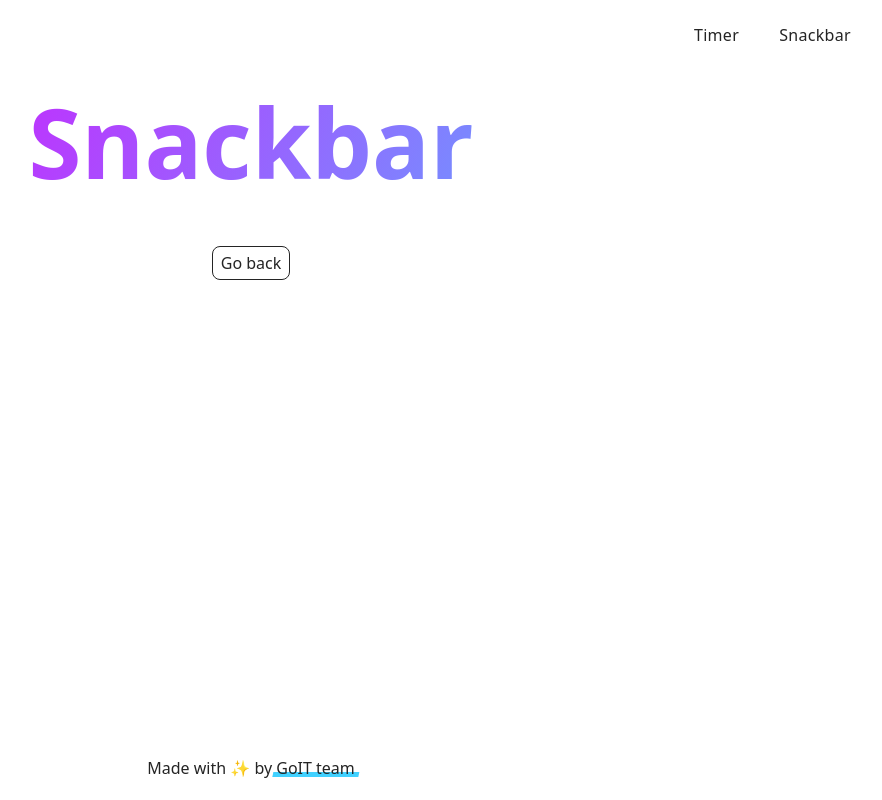
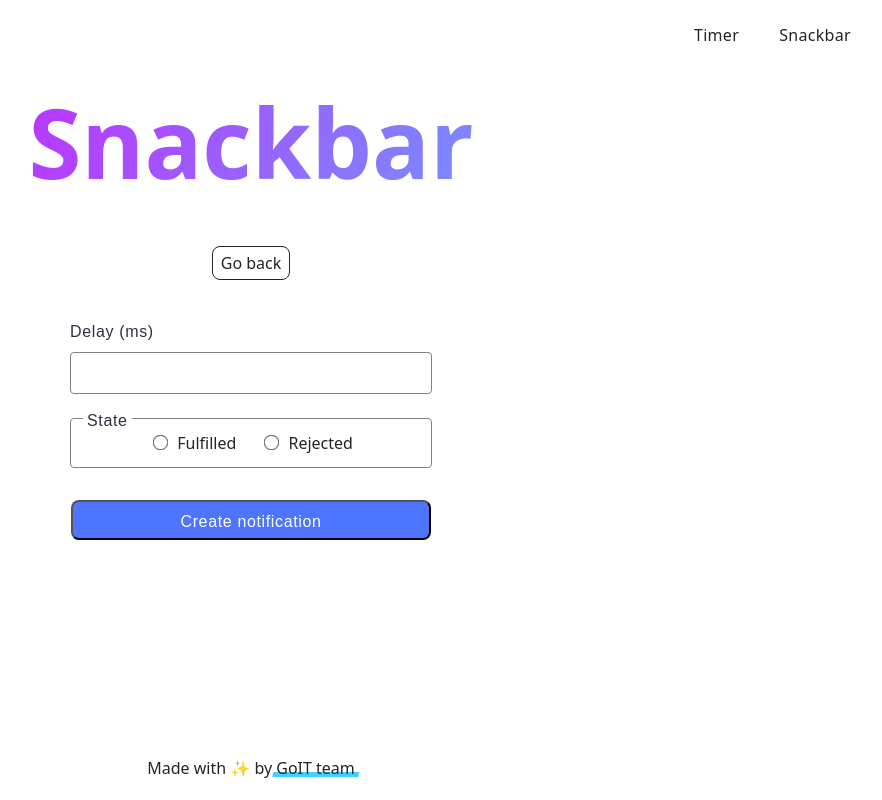
Before and after one commit to Yaroslav13-13/goit-js-hw-10, a website built with Vite: page src/2-snackbar.html in a window 1280 px wide. Shown: the whole page, without its empty margins (389-1271 px from the left). Built offline with nearby package versions, Linux system fonts and the light colour scheme.

Commit message:
HW-JS-10

```diff
--- a/src/2-snackbar.html
+++ b/src/2-snackbar.html
@@ -21,8 +21,29 @@
         </h1>
         <load src="./partials/back-link.html" />
       </div>
+      <form class="form">
+        <label class="label-form">
+          Delay (ms)
+          <input class="input-form" type="number" name="delay" required />
+        </label>
+
+        <fieldset class="fieldset-form">
+          <legend class="legend-form">State</legend>
+          <label class="state-lebel">
+            <input type="radio" name="state" value="fulfilled" required />
+            Fulfilled
+          </label>
+          <label>
+            <input type="radio" name="state" value="rejected" required />
+            Rejected
+          </label>
+        </fieldset>
+
+        <button class="form-btn" type="submit">Create notification</button>
+      </form>
     </main>
 
     <load src="./partials/footer.html" />
+    <script type="module" src="./js/2-snackbar.js"></script>
   </body>
 </html>
--- /dev/null
+++ b/src/css/2-snackbar.css
@@ -0,0 +1,108 @@
+.form {
+  display: flex;
+  flex-direction: column;
+  align-items: center;
+  justify-content: center;
+  margin-top: 40px;
+  gap: 8px;
+}
+
+.label-form {
+  display: flex;
+  flex-direction: column;
+  align-items: start;
+  gap: 8px;
+  font-family: 'Montserrat', sans-serif;
+  font-weight: 400;
+  font-size: 16px;
+  line-height: 1.5;
+  letter-spacing: 0.04em;
+  color: #2e2f42;
+}
+
+.input-form {
+  padding: 0 16px;
+  border: 1px solid #808080;
+  border-radius: 4px;
+  width: 328px;
+  height: 40px;
+  font-family: 'Montserrat', sans-serif;
+  font-weight: 400;
+  font-size: 16px;
+  line-height: 1.5;
+  letter-spacing: 0.04em;
+  color: #2e2f42;
+}
+
+.input-form:hover {
+  border-color: #000;
+  border-radius: 4px;
+}
+
+input:focus {
+  border: 1px solid #4e75ff;
+  border-radius: 4px;
+  outline: none;
+}
+
+.form input[type='radio'] {
+  transform: scale(1.2);
+  margin-right: 6px;
+}
+
+.fieldset-form {
+  display: flex;
+  flex-direction: row;
+
+  justify-content: center;
+  gap: 24px;
+  width: 328px;
+  height: 78;
+  padding: 12px 16px;
+  border: 1px solid #808080;
+  border-radius: 4px;
+  position: relative;
+  margin-top: 16px;
+  margin-bottom: 24px;
+}
+
+.legend-form {
+  position: absolute;
+  top: -10px;
+  left: 12px;
+  background-color: #fff;
+  padding: 0 4px;
+  font-family: 'Montserrat', sans-serif;
+  font-weight: 400;
+  font-size: 16px;
+  line-height: 1.5;
+  letter-spacing: 0.04em;
+  color: #2e2f42;
+}
+
+.state-label {
+  display: flex;
+  align-items: center;
+  gap: 8px;
+  font-family: 'Montserrat', sans-serif;
+  font-size: 16px;
+  color: #2e2f42;
+}
+
+.form input[type='radio'] {
+  transform: scale(1.2);
+}
+
+.form-btn {
+  border-radius: 8px;
+  padding: 8px 16px;
+  width: 360px;
+  height: 40px;
+  background-color: #4e75ff;
+  font-family: 'Montserrat', sans-serif;
+  font-weight: 500;
+  font-size: 16px;
+  line-height: 1.5;
+  letter-spacing: 0.04em;
+  color: #fff;
+}
--- a/src/css/styles.css
+++ b/src/css/styles.css
@@ -17,3 +17,4 @@
 @import url('./back-link.css');
 @import url('./footer.css');
 @import url('./timer.css');
+@import url('./2-snackbar.css');
--- a/src/js/2-snackbar.js
+++ b/src/js/2-snackbar.js
@@ -0,0 +1,43 @@
+import iziToast from 'izitoast';
+import 'izitoast/dist/css/iziToast.min.css';
+
+const form = document.querySelector('.form');
+
+form.addEventListener('submit', onFormSubmit);
+
+function onFormSubmit(e) {
+  e.preventDefault();
+
+  const delay = Number(form.elements.delay.value);
+  const state = form.elements.state.value;
+
+  createPromise(delay, state)
+    .then(delay => {
+      iziToast.success({
+        title: '✅ Fulfilled',
+        message: `Fulfilled promise in ${delay}ms`,
+        position: 'topRight',
+        timeout: 3000,
+      });
+    })
+    .catch(delay => {
+      iziToast.error({
+        title: '❌ Rejected',
+        message: `Rejected promise in ${delay}ms`,
+        position: 'topRight',
+        timeout: 3000,
+      });
+    });
+}
+
+function createPromise(delay, state) {
+  return new Promise((resolve, reject) => {
+    setTimeout(() => {
+      if (state === 'fulfilled') {
+        resolve(delay);
+      } else {
+        reject(delay);
+      }
+    }, delay);
+  });
+}
```
